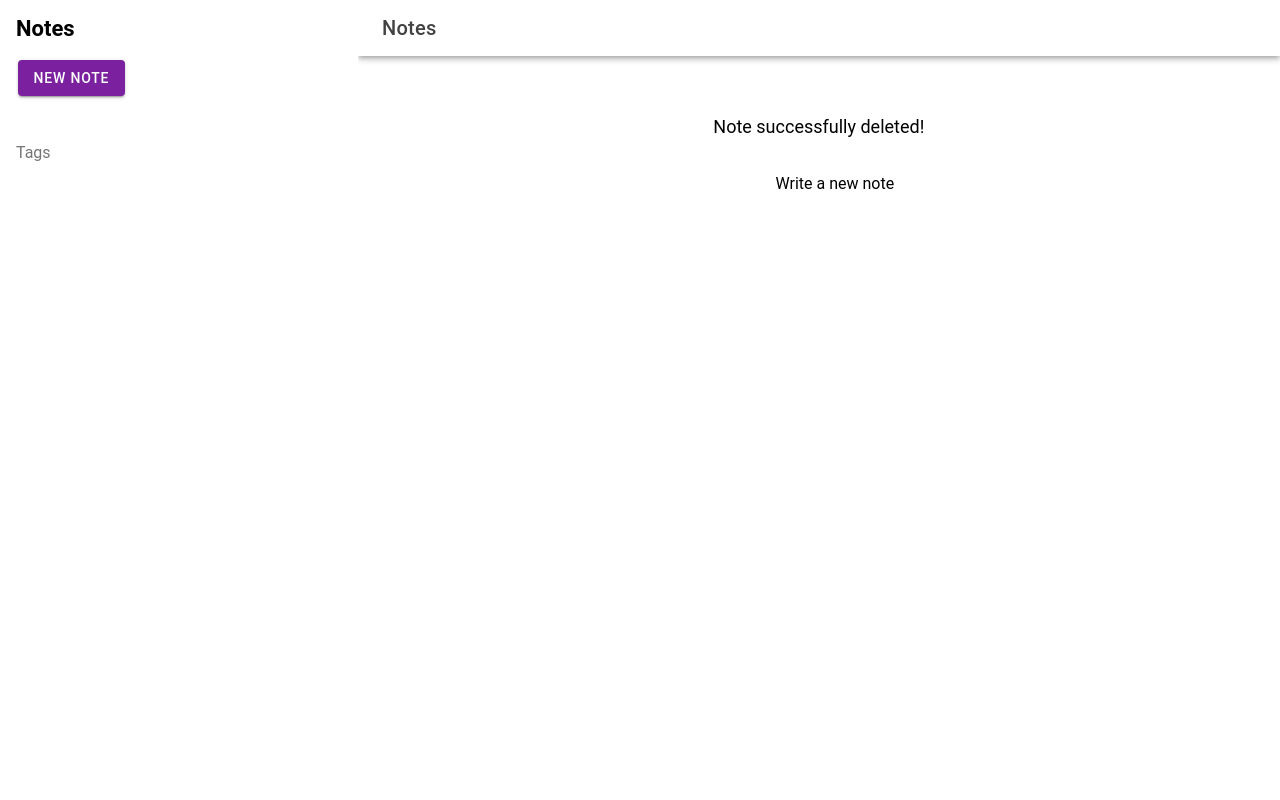
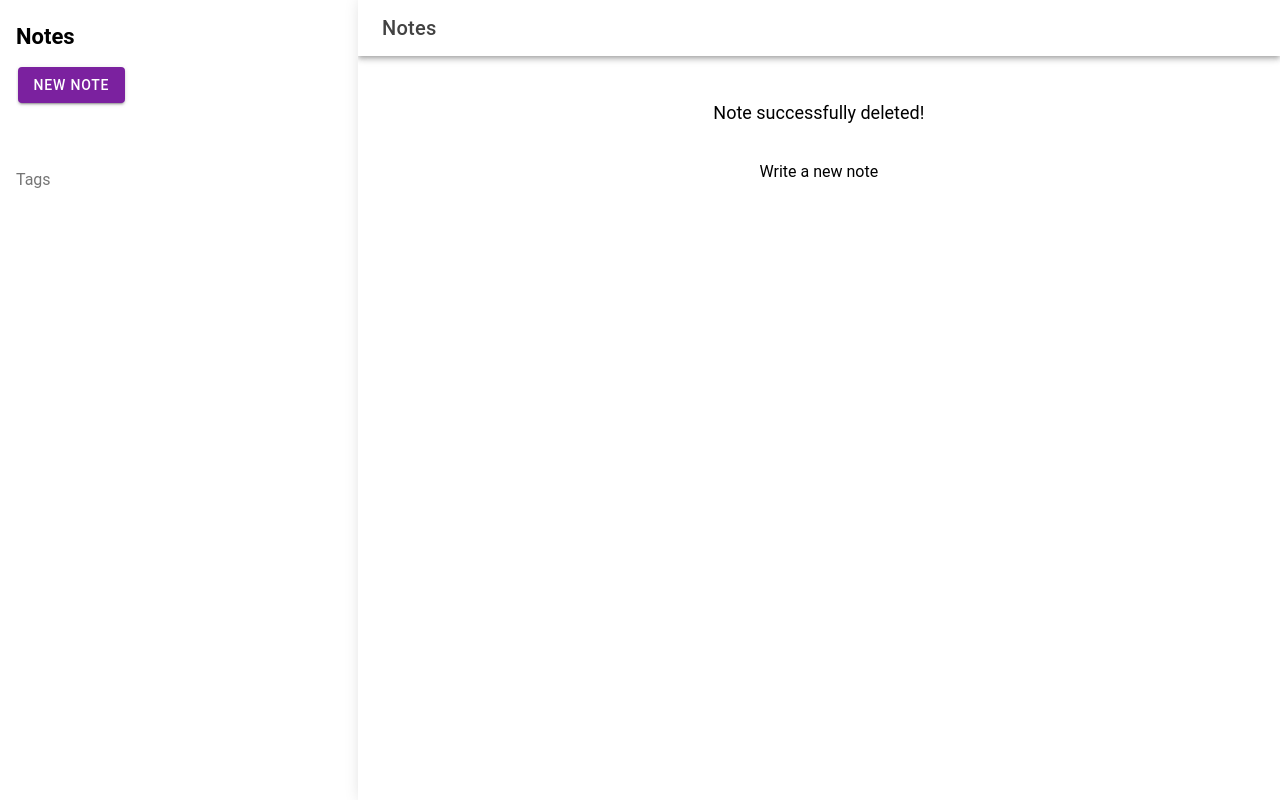
Before and after one commit to thetimverse/notes-app-ionic, a React (Vite) app: page /deleted in a window 1280 px wide. Built offline with nearby package versions, Linux system fonts and the light colour scheme.

Commit message:
feat: corrections after test on ios & light mode

```diff
--- a/capacitor.config.ts
+++ b/capacitor.config.ts
@@ -1,7 +1,7 @@
 import { CapacitorConfig } from '@capacitor/cli';
 
 const config: CapacitorConfig = {
-  appId: 'io.ionic.starter',
+  appId: 'my-notes-app2',
   appName: 'Notes App 2',
   webDir: 'dist',
   server: {
--- a/package.json
+++ b/package.json
@@ -17,6 +17,7 @@
     "@capacitor/core": "5.7.2",
     "@capacitor/filesystem": "^5.2.1",
     "@capacitor/haptics": "5.0.7",
+    "@capacitor/ios": "5.7.2",
     "@capacitor/keyboard": "5.0.8",
     "@capacitor/preferences": "^5.0.7",
     "@capacitor/status-bar": "5.0.7",
--- a/src/components/Menu.css
+++ b/src/components/Menu.css
@@ -10,10 +10,6 @@ ion-menu.md ion-content {
     box-shadow: 5px 5px 16px #4d4d4d;
 }
 
-ion-menu.md ion-list {
-
-}
-
 .list-md.list-inset {
     margin-top: 0;
 }
@@ -23,7 +19,7 @@ ion-menu.md ion-list {
 }
 
 ion-menu.md ion-list-header {
-    margin-bottom: 0;
+    margin: 20px 0 10px;
 }
 
 ion-menu.md ion-list-header, ion-menu.md ion-note {
@@ -78,10 +74,6 @@ ion-menu.ios ion-content {
     --padding-bottom: 20px;
 }
 
-ion-menu.ios ion-list {
-    padding: 20px 0 0 0;
-}
-
 ion-menu.ios ion-list-header {
     line-height: 24px;
     margin-bottom: 20px;
@@ -124,7 +116,7 @@ ion-menu.ios .item-lines-inset,
 ion-menu.md .item-lines-inset {
     border-bottom: 1px solid;
     border-radius: 0;
-    border-color: #333;
+    border-color: #9e9e9e;
 }
 
 ion-menu.ios ion-list-header {
@@ -142,13 +134,7 @@ ion-menu::part(backdrop) {
 }
 
 ion-menu::part(container) {
-    /*border-right: #4d4d4d 1px solid;*/
-    box-shadow: 5px 5px 16px #4d4d4d;
     z-index: 1;
-}
-
-ion-menu::part(container) {
-    /*box-shadow: 4px 0px 16px rgba(255, 0, 255, 0.18);*/
 }
 
 ion-split-pane {
@@ -157,5 +143,4 @@ ion-split-pane {
 
 ion-menu::part(container).show-menu {
     border-radius: 0 10px 10px 0;
-    box-shadow: 4px 0 16px var(--ion-color-primary);
 }
--- a/src/components/Menu.tsx
+++ b/src/components/Menu.tsx
@@ -1,6 +1,7 @@
 import {
     IonButton,
     IonContent,
+    IonHeader,
     IonIcon,
     IonItem, IonItemOption, IonItemOptions, IonItemSliding,
     IonLabel,
@@ -8,11 +9,12 @@ import {
     IonListHeader,
     IonMenu,
     IonMenuToggle,
-    IonNote, IonToolbar, useIonRouter,
+    IonNote, IonTitle, IonToolbar, useIonRouter,
 } from '@ionic/react';
 
 import {useLocation} from 'react-router-dom';
 import {
+    arrowForward,
     listCircle,
     trashOutline,
     trashSharp,
@@ -58,14 +60,13 @@ const Menu: React.FC = () => {
     }, [notes])
 
     return (
-        <IonMenu contentId="main" type="overlay">
+        <IonMenu contentId="main" type="push">
             <IonContent>
                 <IonList id="inbox-list" inset={true}>
-                    <IonToolbar>
                     <IonListHeader>Notes</IonListHeader>
-                    </IonToolbar>
-
+                    <IonMenuToggle autoHide={false}>
                         <StIonButton onClick={addNewNote}>New Note</StIonButton>
+                    </IonMenuToggle>
                     {
                         sortedNotes.toReversed().map((note, index) => {
                             const timeSinceUpdate = formatDistanceStrict(note.updatedAt, new Date(), {
@@ -105,25 +106,15 @@ const Menu: React.FC = () => {
                             //     (t) => t === "hello"
                             // );
                             return (
-                                <IonItem key={index} className={location.pathname === `/tags/${tag}` ? 'selected' : ''}
-                                         routerLink={`/tags/${tag}`} routerDirection="none">
+                                <IonMenuToggle key={index} autoHide={false}>
+                                    <IonItem className={location.pathname === `/tags/${tag}` ? 'selected' : ''}
+                                            routerLink={`/tags/${tag}`} routerDirection="none" detail={true}>
                                         <IonIcon color="primary" slot="start" icon={listCircle} size="large"></IonIcon>
                                         <IonLabel>
                                             <h2>{tag}</h2>
-                                        {/*{*/}
-                                        {/*    notesWithTag.map((t, index) => {*/}
-                                        {/*        return (*/}
-                                        {/*            <p key={index}>{t}</p>*/}
-                                        {/*        )*/}
-                                        {/*    })*/}
-                                        {/*}*/}
                                         </IonLabel>
-                                    <IonNote slot="end">
-                                        {/*{*/}
-                                        {/*    note?.tags?.length*/}
-                                        {/*}*/}
-                                    </IonNote>
                                     </IonItem>
+                                </IonMenuToggle>
                             )
                         })
                     }
--- a/src/components/Note.css
+++ b/src/components/Note.css
@@ -1,6 +1,6 @@
 .container {
     width: 100%;
-    padding-top: 5em;
+    padding-top: 10px;
     margin-right: auto;
     margin-left: auto;
     padding-right: 2rem;
@@ -43,6 +43,7 @@
 
 [data-scope='tags-input'][data-part='item'] {
     background: var(--ion-color-primary);
+    color: #fff;
     padding: 5px 15px;
     border-radius: 20px;
     display: flex;
--- a/src/pages/Deleted.tsx
+++ b/src/pages/Deleted.tsx
@@ -13,9 +13,6 @@ import styled from "@emotion/styled";
 const StTitle = styled.h2`
     padding: 2em;
     font-size: 18px;
-`
-const StText = styled.h2`
-    padding-left: 2em;
 `
 
 const Deleted: React.FC = () => {
@@ -37,7 +34,7 @@ const Deleted: React.FC = () => {
                 </IonHeader>
                 <div className="container">
                     <StTitle>Note successfully deleted!</StTitle>
-                    <StText>Write a new note</StText>
+                    <p>Write a new note</p>
                 </div>
             </IonContent>
         </IonPage>
--- a/src/pages/NotesList.css
+++ b/src/pages/NotesList.css
@@ -2,7 +2,7 @@
     width: 100%;
     margin-right: auto;
     margin-left: auto;
-    padding: 5em 2rem 2em;
+    padding: 10px 2rem 2em;
     text-align: left;
     display: grid;
     grid-template-columns: repeat(3, 1fr);
--- a/src/pages/Page.tsx
+++ b/src/pages/Page.tsx
@@ -14,7 +14,7 @@ const Page: React.FC = () => {
                 </IonToolbar>
             </IonHeader>
             <IonContent fullscreen>
-                <IonHeader collapse="condense">
+                <IonHeader collapse="fade">
                     <IonToolbar>
                         <IonTitle size="large">Notes</IonTitle>
                     </IonToolbar>
--- a/src/theme/variables.css
+++ b/src/theme/variables.css
@@ -241,7 +241,7 @@ html {
   --ion-dynamic-font: var(--ion-default-dynamic-font);
 }
 
-ion-content::part(scroll) {
+ion-content {
   padding-top: var(--ion-safe-area-top, 0);
 }
 
```
Also changed, not shown: 18 other files (tests, documents, lock files or other folders). Lines whose indentation alone changed are shown as unchanged.
